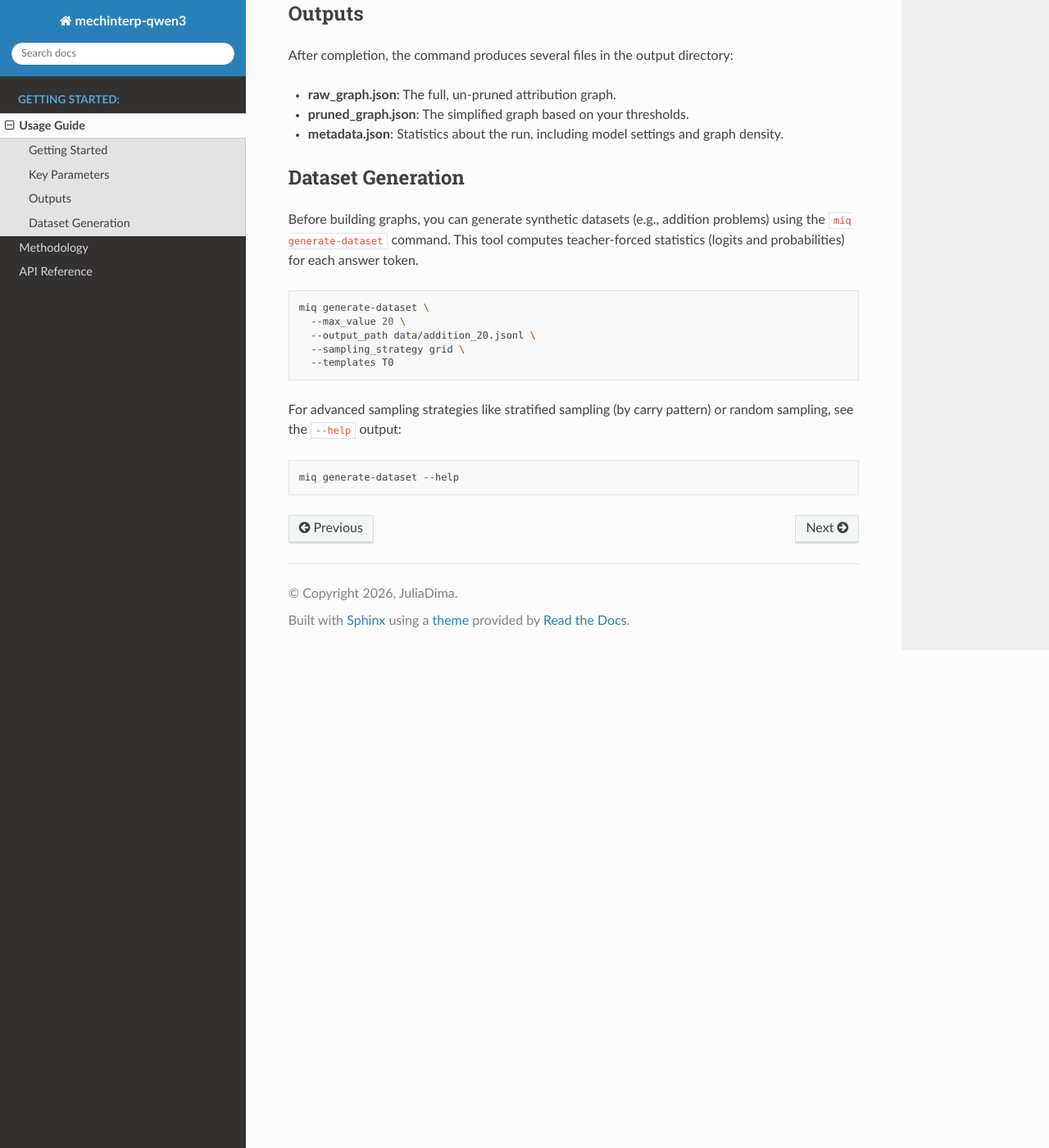
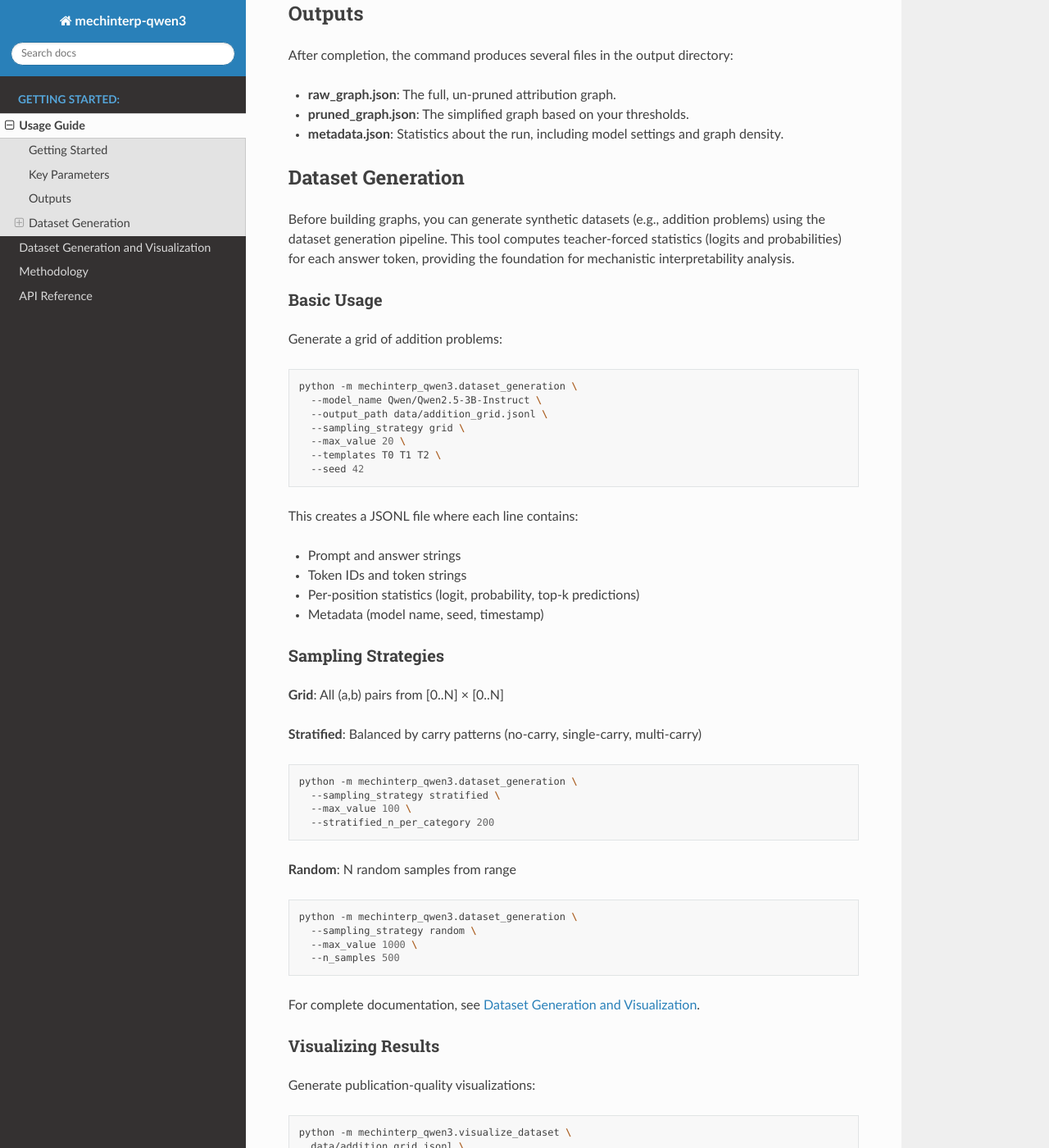
Before and after one commit to JuliaDima/mech-interp-qwen3, a Sphinx documentation site: the page built from docs/usage.rst, in a window 1280 px wide and 1400 px high, scrolled down 821 px. Shown: the whole window at 82% size. Built offline with Sphinx 7.4.7 and the Read the Docs theme 3.1.0, drawn with Linux system fonts in a browser that asks for light colours; some of the changed text lies outside the part shown.

Commit message:
feat: introduce comprehensive documentation for dataset generation and visualization and update related usage examples and CLI entrypoints.

```diff
--- a/docs/index.rst
+++ b/docs/index.rst
@@ -10,15 +10,19 @@ This project provides an independent mechanistic interpretability pipeline speci
    :caption: Getting Started:
 
    usage
+   dataset_generation
    methodology
    api/modules
 
 Features
 --------
 
+* **Dataset Generation**: Production-quality tools for generating controlled datasets with teacher-forced statistics and multiple sampling strategies (grid, stratified by carry patterns, random).
+* **Advanced Visualizations**: 6 visualization types for hypothesis generation, including novel entropy maps, carry structure analysis, and positional cascades.
 * **Linearized Gradient Flow**: Attribution matching the *Attribution Graphs* paper methodology.
 * **SAE Integration**: Native support for sparse autoencoders via transcoders.
 * **Inter-Layer Circuits**: Ability to compute feature-to-feature connectivity across different model layers.
+* **Reproducible Workflows**: Deterministic runs with seed control for scientific reproducibility.
 
 Installation
 ------------
--- a/docs/usage.rst
+++ b/docs/usage.rst
@@ -41,18 +41,74 @@ After completion, the command produces several files in the output directory:
 Dataset Generation
 ------------------
 
-Before building graphs, you can generate synthetic datasets (e.g., addition problems) using the ``miq generate-dataset`` command. This tool computes teacher-forced statistics (logits and probabilities) for each answer token.
+Before building graphs, you can generate synthetic datasets (e.g., addition problems) using the dataset generation pipeline. This tool computes teacher-forced statistics (logits and probabilities) for each answer token, providing the foundation for mechanistic interpretability analysis.
+
+Basic Usage
+~~~~~~~~~~~
+
+Generate a grid of addition problems:
 
 .. code-block:: bash
 
-   miq generate-dataset \
+   python -m mechinterp_qwen3.dataset_generation \
+     --model_name Qwen/Qwen2.5-3B-Instruct \
+     --output_path data/addition_grid.jsonl \
+     --sampling_strategy grid \
      --max_value 20 \
-     --output_path data/addition_20.jsonl \
-     --sampling_strategy grid \
-     --templates T0
+     --templates T0 T1 T2 \
+     --seed 42
 
-For advanced sampling strategies like stratified sampling (by carry pattern) or random sampling, see the ``--help`` output:
+This creates a JSONL file where each line contains:
+
+- Prompt and answer strings
+- Token IDs and token strings
+- Per-position statistics (logit, probability, top-k predictions)
+- Metadata (model name, seed, timestamp)
+
+Sampling Strategies
+~~~~~~~~~~~~~~~~~~~
+
+**Grid**: All (a,b) pairs from [0..N] × [0..N]
+
+**Stratified**: Balanced by carry patterns (no-carry, single-carry, multi-carry)
 
 .. code-block:: bash
 
-   miq generate-dataset --help
+   python -m mechinterp_qwen3.dataset_generation \
+     --sampling_strategy stratified \
+     --max_value 100 \
+     --stratified_n_per_category 200
+
+**Random**: N random samples from range
+
+.. code-block:: bash
+
+   python -m mechinterp_qwen3.dataset_generation \
+     --sampling_strategy random \
+     --max_value 1000 \
+     --n_samples 500
+
+For complete documentation, see :doc:`dataset_generation`.
+
+Visualizing Results
+~~~~~~~~~~~~~~~~~~~
+
+Generate publication-quality visualizations:
+
+.. code-block:: bash
+
+   python -m mechinterp_qwen3.visualize_dataset \
+     data/addition_grid.jsonl \
+     --output_dir visualizations/grid \
+     --template T0
+
+This creates 6 visualization types:
+
+1. **Probability heatmaps** - Model confidence across (a,b) space
+2. **Carry structure analysis** - Tests explicit carry mechanism
+3. **Diagonal analysis** - Tests sum-based vs digit-based strategies
+4. **Entropy maps** - Distinguishes confident errors from uncertainty
+5. **Error analysis** - Shows systematic biases
+6. **Positional cascade** - Quantifies teacher forcing effect
+
+See :doc:`dataset_generation` for detailed interpretation guide.
```
Also changed, not shown: docs/dataset_generation.rst (added, +503 -0 lines), 2 other files.
